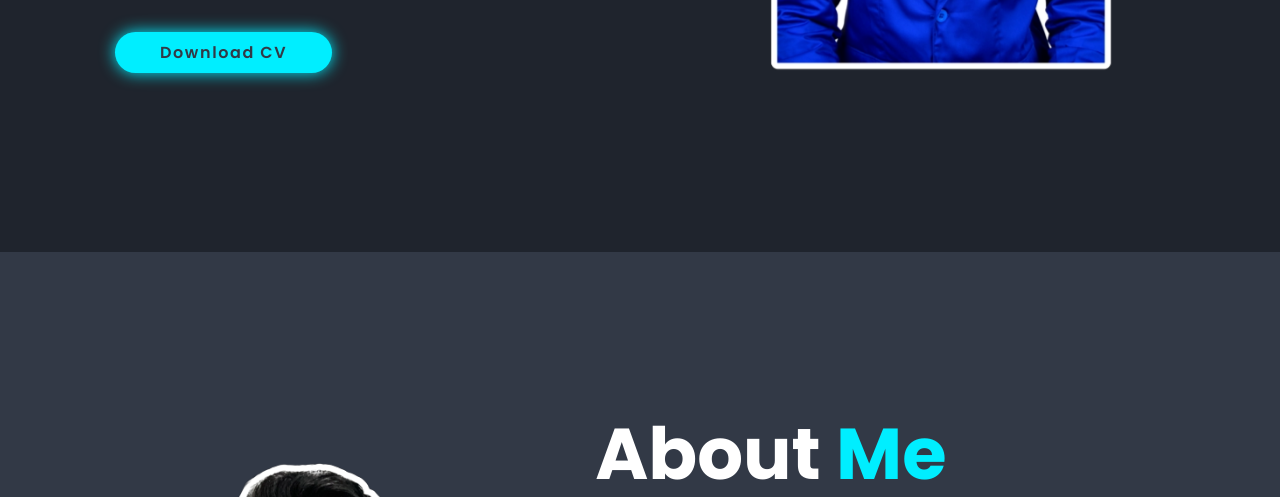
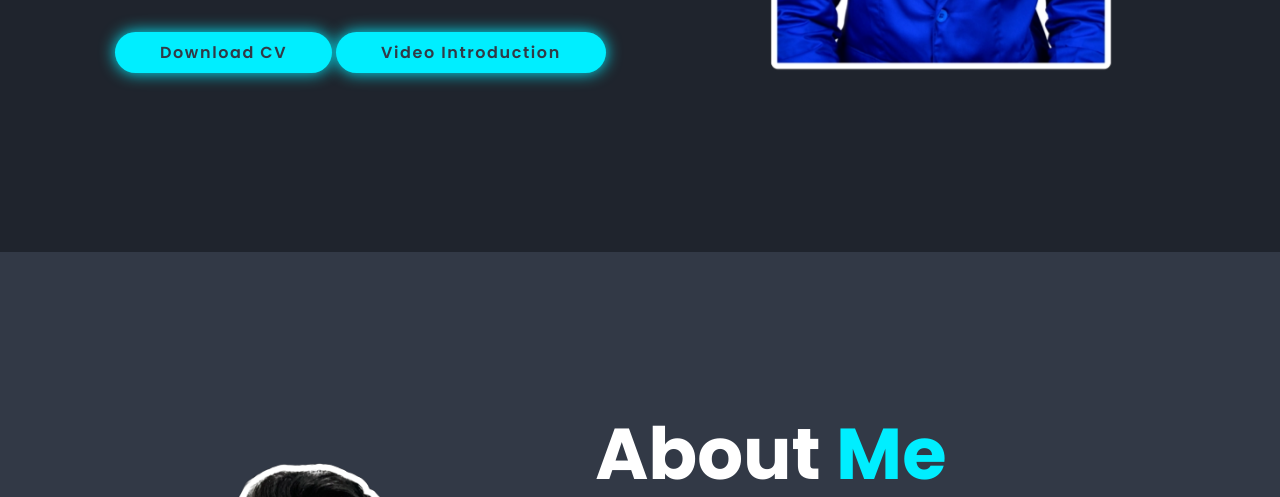
Before and after one commit to adiwiryawan/adiwiryawan, a plain HTML site: page index.html in a window 1280 px wide. Shown: the part 603-1100 px from the top of the page. Drawn offline with nearby package versions, Linux system fonts and the light colour scheme.

Commit message:
Update index.html
penambahan video introduction

```diff
--- a/index.html
+++ b/index.html
@@ -51,6 +51,8 @@
 
     </div>
     <a href="https://drive.google.com/file/d/1xeuAeVR9-IXzYvzV6PUgPPBWqtWMY4Dl/view?usp=sharing" class="btn">Download CV</a>
+
+    <a href="https://youtu.be/Ny1R6CqyDzI?list=LL" class="btn">Video Introduction</a>
   </div>
 
   <div class="home-img">
```
